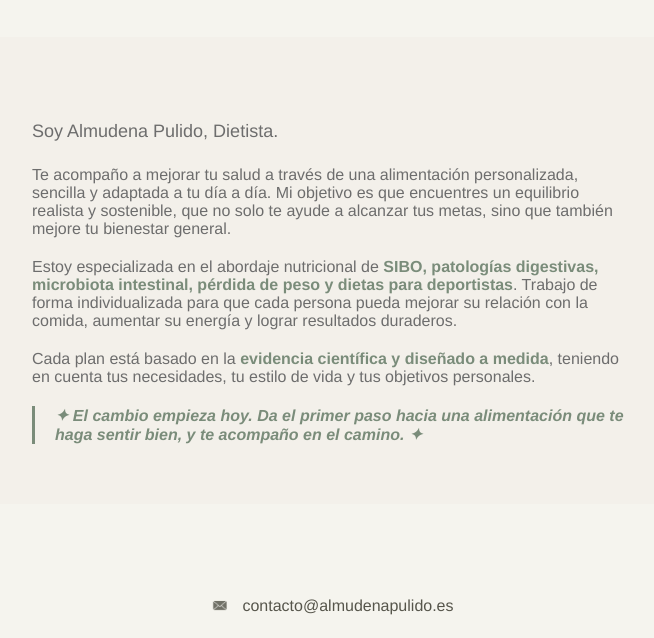
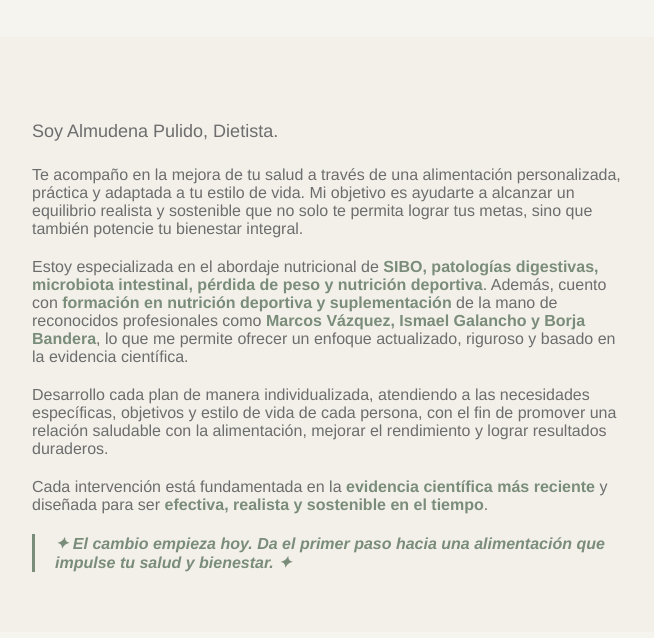
Before and after one commit to cinderl/almudenapulido, a plain HTML site: page index.html in a window 1280 px wide. Shown: the part 700-1338 px from the top of the page, without its empty margins (308-962 px from the left). Drawn offline with Linux system fonts and the light colour scheme.

Commit message:
New index

```diff
--- a/index.html
+++ b/index.html
@@ -48,23 +48,28 @@
         Soy Almudena Pulido, Dietista.
       </p>
       <p>
-        Te acompaño a mejorar tu salud a través de una alimentación personalizada, sencilla y adaptada a tu día a día.
-        Mi objetivo es que encuentres un equilibrio realista y sostenible, que no solo te ayude a alcanzar tus metas,
-        sino que también mejore tu bienestar general.
+        Te acompaño en la mejora de tu salud a través de una alimentación personalizada, práctica y adaptada a tu estilo
+        de vida. Mi objetivo es ayudarte a alcanzar un equilibrio realista y sostenible que no solo te permita lograr
+        tus metas, sino que también potencie tu bienestar integral.
       </p>
       <p>
-        Estoy especializada en el abordaje nutricional de <strong>SIBO, patologías digestivas, microbiota intestinal,
-          pérdida de peso y dietas para deportistas</strong>. Trabajo de forma individualizada para que cada persona
-        pueda mejorar su relación con la comida, aumentar su energía y lograr resultados duraderos.
+        Estoy especializada en el abordaje nutricional de <strong>SIBO, patologías digestivas, microbiota intestinal, pérdida de
+        peso y nutrición deportiva</strong>. Además, cuento con  <strong>formación en nutrición deportiva y suplementación</strong> de la mano de
+        reconocidos profesionales como <strong>Marcos Vázquez, Ismael Galancho y Borja Bandera</strong>, lo que me permite ofrecer un
+        enfoque actualizado, riguroso y basado en la evidencia científica.
       </p>
       <p>
-        Cada plan está basado en la <strong>evidencia científica y diseñado a medida</strong>, teniendo en cuenta tus
-        necesidades, tu estilo de vida y tus objetivos personales.
+        Desarrollo cada plan de manera individualizada, atendiendo a las necesidades específicas, objetivos y estilo de
+        vida de cada persona, con el fin de promover una relación saludable con la alimentación, mejorar el rendimiento
+        y lograr resultados duraderos.
+      </p>
+      <p>
+        Cada intervención está fundamentada en la <strong>evidencia científica más reciente</strong> y diseñada para ser <strong>efectiva,
+        realista y sostenible en el tiempo</strong>.
       </p>
       <p>
         <quote>
-          ✦ El cambio empieza hoy. Da el primer paso hacia una alimentación que te haga sentir bien, y te acompaño en el
-          camino. ✦
+          ✦ El cambio empieza hoy. Da el primer paso hacia una alimentación que impulse tu salud y bienestar. ✦
         </quote>
       </p>
     </div>
@@ -91,8 +96,8 @@
 
   <section id="contacto">
     <div class="contact">
-      <!-- <p><img src="phone.png" class="icon" /> <a href="tel:+34620456071">+34 620 45 60 71</a></p>
-      <p><img src="ws.png" class="icon" /> <a href="https://wa.me/34620456071">Whatsapp</a></p> -->
+      <!-- <p><img src="phone.png" class="icon" /> <a href="tel:+34620456071">+34 xxxxx</a></p>
+      <p><img src="ws.png" class="icon" /> <a href="https://wa.me/34xxxx">Whatsapp</a></p> -->
       <p><img src="mail.png" class="icon" /> <a href="mailto:contacto@almudenapulido.es">contacto@almudenapulido.es</a>
       </p>
       <p><img src="instagram.png" class="icon" /> <a href="https://www.instagram.com/almudenapulidonutricion"
```
